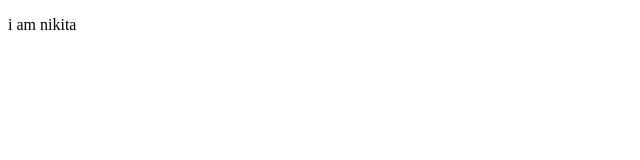
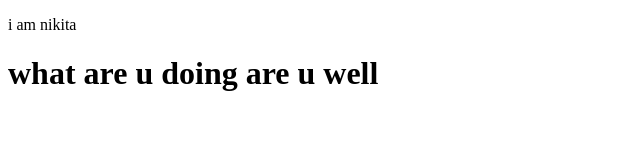
Before and after one commit to kajalnikita/nikitakumari, a plain HTML site: page ex/folder/index.html in a window 1280 px wide. Shown: the whole page, without its empty margins (0-640 px from the left). Drawn offline with Linux system fonts and the light colour scheme.

Commit message:
this is my second commit

```diff
--- a/ex/folder/index.html
+++ b/ex/folder/index.html
@@ -7,5 +7,6 @@
 </head>
 <body>
     <p>i am nikita</p>
+    <h1>what are u doing are u well</h1>
 </body>
 </html>
```
